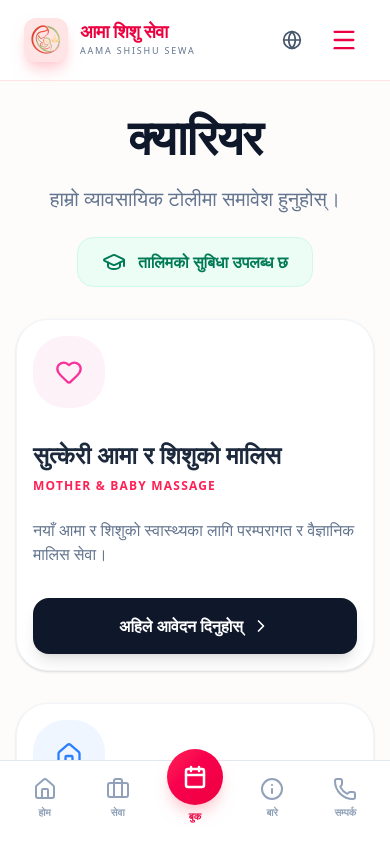
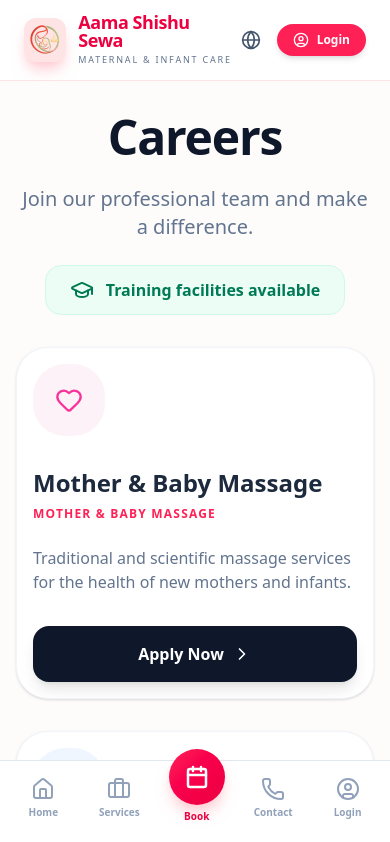
Before and after one commit to GShix/AamaShishuSewa, a React (Vite) app in the folder client/: page /careers in a window 390 px wide. Shown: the top 842 px of the page. Built offline with nearby package versions, Linux system fonts and the light colour scheme.

Commit message:
app nav updated

```diff
--- a/client/src/components/common/MobileBottomNav.jsx
+++ b/client/src/components/common/MobileBottomNav.jsx
@@ -8,9 +8,8 @@ const MobileBottomNav = ({ t, language }) => {
   const location = useLocation();
   const { isAuthenticated } = useAuth();
 
-  // Define navigation items based on authentication status
-  const navItems = isAuthenticated
-    ? [
+  // Define navigation items - Always show login/profile for better UX
+  const navItems = [
     {
       id: 'home',
       icon: Home,
@@ -34,50 +33,7 @@ const MobileBottomNav = ({ t, language }) => {
       path: '/book',
       activeColor: 'text-rose-600',
       inactiveColor: 'text-slate-400',
-          highlighted: true // This will be the main CTA
-        },
-        {
-          id: 'dashboard',
-          icon: UserCircle,
-          label: language === 'ne' ? 'प्रोफाइल' : 'Profile',
-          path: '/user/dashboard',
-          activeColor: 'text-rose-600',
-          inactiveColor: 'text-slate-400'
-        },
-      ]
-    : [
-        {
-          id: 'home',
-          icon: Home,
-          label: language === 'ne' ? 'होम' : 'Home',
-          path: '/',
-          activeColor: 'text-rose-600',
-          inactiveColor: 'text-slate-400'
-        },
-        {
-          id: 'services',
-          icon: Briefcase,
-          label: language === 'ne' ? 'सेवा' : 'Services',
-          path: '/services',
-          activeColor: 'text-rose-600',
-          inactiveColor: 'text-slate-400'
-        },
-        {
-          id: 'book',
-          icon: Calendar,
-          label: language === 'ne' ? 'बुक' : 'Book',
-          path: '/book',
-          activeColor: 'text-rose-600',
-          inactiveColor: 'text-slate-400',
-          highlighted: true
-        },
-        {
-          id: 'about',
-          icon: Info,
-          label: language === 'ne' ? 'बारे' : 'About',
-          path: '/about',
-          activeColor: 'text-rose-600',
-          inactiveColor: 'text-slate-400'
+      highlighted: true // Main CTA
     },
     {
       id: 'contact',
@@ -86,6 +42,17 @@ const MobileBottomNav = ({ t, language }) => {
       path: '/contact',
       activeColor: 'text-rose-600',
       inactiveColor: 'text-slate-400'
+    },
+    {
+      id: 'account',
+      icon: UserCircle,
+      label: isAuthenticated
+        ? (language === 'ne' ? 'प्रोफाइल' : 'Profile')
+        : (language === 'ne' ? 'लगइन' : 'Login'),
+      path: isAuthenticated ? '/user/dashboard' : '/user/login',
+      activeColor: 'text-rose-600',
+      inactiveColor: 'text-slate-400',
+      isAuthButton: true // Special styling for login/profile
     },
   ];
 
--- /dev/null
+++ b/client/src/config/languageConfig.js
@@ -0,0 +1,18 @@
+
+export const LANGUAGE_CONFIG = {
+
+  DEFAULT_LANGUAGE: 'en',
+
+  AVAILABLE_LANGUAGES: ['en', 'ne'],
+
+  LANGUAGE_NAMES: {
+    en: 'English',
+    ne: 'नेपाली'
+  },
+
+  // Store language preference in localStorage
+  PERSIST_LANGUAGE: true,
+
+  // localStorage key
+  STORAGE_KEY: 'aamaShishuSewa_language'
+};
--- a/client/src/context/LanguageContext.jsx
+++ b/client/src/context/LanguageContext.jsx
@@ -1,11 +1,30 @@
-import React, { createContext, useContext, useState } from 'react';
+import React, { createContext, useContext, useState, useEffect } from 'react';
 import { TRANSLATIONS } from '../constants/translations';
+import { LANGUAGE_CONFIG } from '../config/languageConfig';
 
 const LanguageContext = createContext();
 
 export const LanguageProvider = ({ children }) => {
-  const [language, setLanguage] = useState('ne');
+  // Initialize language from localStorage or use default from config
+  const getInitialLanguage = () => {
+    if (LANGUAGE_CONFIG.PERSIST_LANGUAGE) {
+      const savedLanguage = localStorage.getItem(LANGUAGE_CONFIG.STORAGE_KEY);
+      if (savedLanguage && LANGUAGE_CONFIG.AVAILABLE_LANGUAGES.includes(savedLanguage)) {
+        return savedLanguage;
+      }
+    }
+    return LANGUAGE_CONFIG.DEFAULT_LANGUAGE;
+  };
+
+  const [language, setLanguage] = useState(getInitialLanguage);
   const t = TRANSLATIONS[language];
+
+  // Save language preference to localStorage whenever it changes
+  useEffect(() => {
+    if (LANGUAGE_CONFIG.PERSIST_LANGUAGE) {
+      localStorage.setItem(LANGUAGE_CONFIG.STORAGE_KEY, language);
+    }
+  }, [language]);
 
   const toggleLanguage = () => setLanguage(prev => prev === 'ne' ? 'en' : 'ne');
 
--- a/client/src/layout/Header.jsx
+++ b/client/src/layout/Header.jsx
@@ -1,6 +1,6 @@
 import React, { useState } from 'react';
 import { useNavigate } from 'react-router-dom';
-import { Globe, Menu, X, Heart } from 'lucide-react';
+import { Globe, Menu, X, Heart, UserCircle } from 'lucide-react';
 import { useAuth } from '../context/AuthContext';
 
 const Header = ({ language, setLanguage, t }) => {
@@ -62,11 +62,12 @@ const Header = ({ language, setLanguage, t }) => {
           </button>
         </div>
 
-        {/* Mobile Toggle Section */}
-        <div className="md:hidden flex items-center gap-3">
+        {/* Mobile Section - Simplified (Bottom Nav handles main navigation) */}
+        <div className="md:hidden flex items-center gap-2">
+          {/* Language Toggle for Mobile */}
           <div className="relative">
-            <button onClick={() => setIsLangDropdownOpen(!isLangDropdownOpen)} className="p-2 rounded-lg text-slate-600 cursor-pointer">
-              <Globe className="w-5 h-5 hover:text-rose-300" />
+            <button onClick={() => setIsLangDropdownOpen(!isLangDropdownOpen)} className="p-2 rounded-lg text-slate-600 cursor-pointer hover:bg-rose-50 transition">
+              <Globe className="w-5 h-5 hover:text-rose-500" />
             </button>
             {isLangDropdownOpen && (
               <div className="absolute right-0 mt-2 w-32 bg-white border border-rose-100 rounded-xl shadow-xl z-50 py-2">
@@ -76,26 +77,28 @@ const Header = ({ language, setLanguage, t }) => {
             )}
           </div>
 
-          <button onClick={() => setIsMenuOpen(!isMenuOpen)} className="p-2 text-rose-600">
-            {isMenuOpen ? <X size={28} className='cursor-pointer'/> : <Menu size={28} className='cursor-pointer'/>}
-          </button>
+          {/* Login/Profile Button */}
+          {!isAuthenticated ? (
+            <button
+              onClick={() => navigate('/user/login')}
+              className="flex items-center gap-2 px-4 py-2 bg-rose-500 text-white rounded-full text-xs font-bold hover:bg-rose-600 transition shadow-md cursor-pointer"
+            >
+              <UserCircle className="w-4 h-4" />
+              {language === 'ne' ? 'लगइन' : 'Login'}
+            </button>
+          ) : (
+            <button
+              onClick={() => navigate('/user/dashboard')}
+              className="w-9 h-9 bg-gradient-to-br from-rose-400 to-rose-600 rounded-full flex items-center justify-center text-white text-sm font-bold shadow-md cursor-pointer hover:shadow-lg transition"
+              title="Dashboard"
+            >
+              {isAuthenticated?.user?.fullName?.charAt(0)?.toUpperCase() || 'U'}
+            </button>
+          )}
         </div>
       </div>
 
-      {/* Mobile Menu Overlay */}
-      <div className={`fixed inset-0 top-20 bg-white z-40 transition-transform duration-300 md:hidden ${isMenuOpen ? 'translate-x-0' : 'hidden'}`}>
-        <div className="flex flex-col p-6 space-y-2 bg-rose-50">
-          {filteredNav?.map((item, i) => (
-            <button key={i} onClick={() => { navigate(item.path); setIsMenuOpen(false); }} className="text-left py-4 text-lg font-bold text-slate-700 hover:text-rose-400 border-b border-slate-100 cursor-pointer">
-              {item.name}
-            </button>
-          ))}
-          <button onClick={() => { navigate('/book'); setIsMenuOpen(false); }} className="mt-4 w-full py-4 bg-rose-500 text-white rounded-xl font-black shadow-lg flex items-center justify-center gap-2 cursor-pointer">
-            <Heart className="w-5 h-5 fill-white" />
-            {t.hero?.ctaBook || (language === 'ne' ? 'सेवा लिनुहोस्' : 'Book Now')}
-          </button>
-        </div>
-      </div>
+      {/* Mobile Menu Overlay - Removed (using bottom nav instead) */}
     </nav>
   );
 };
```
Lines whose indentation alone changed are shown as unchanged.
